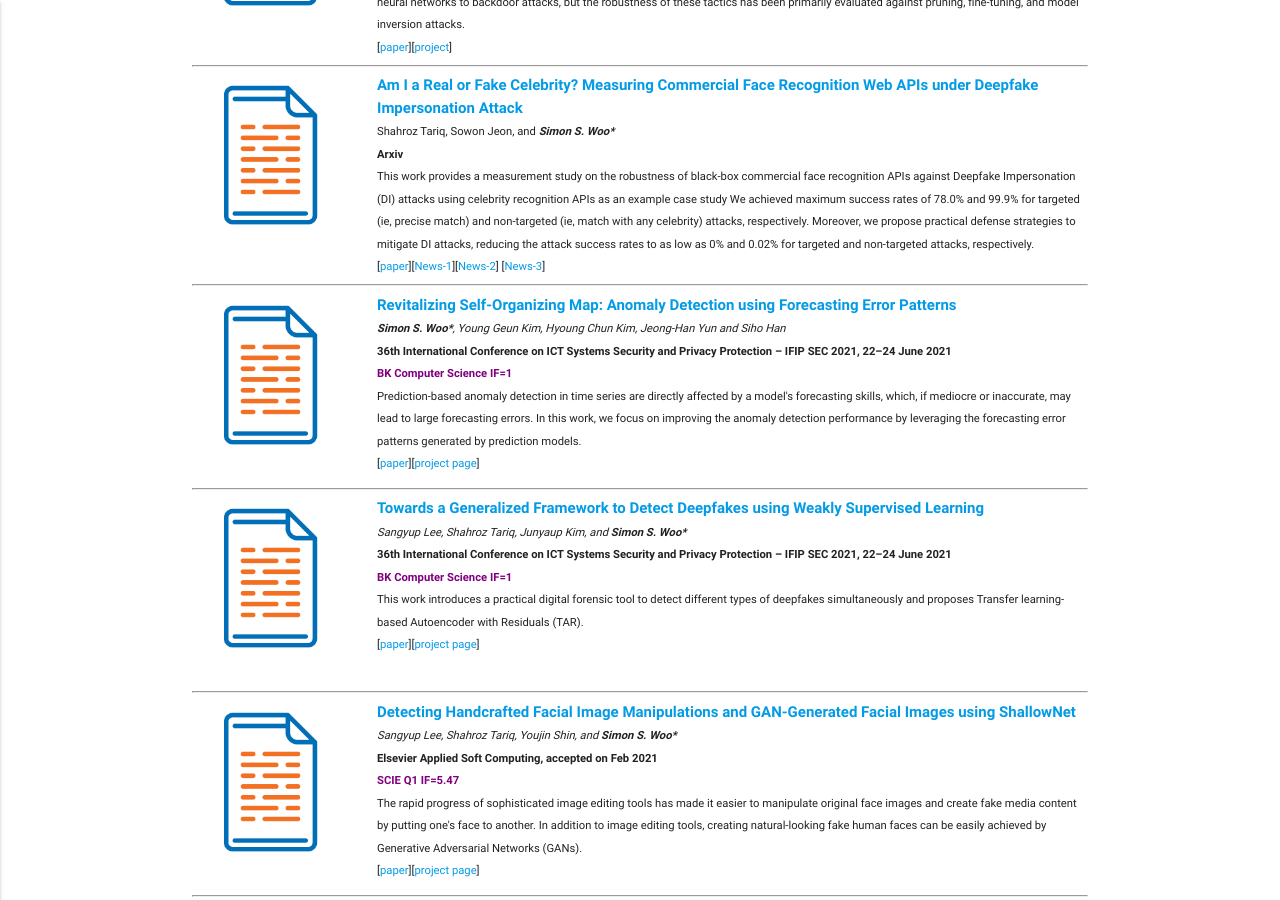
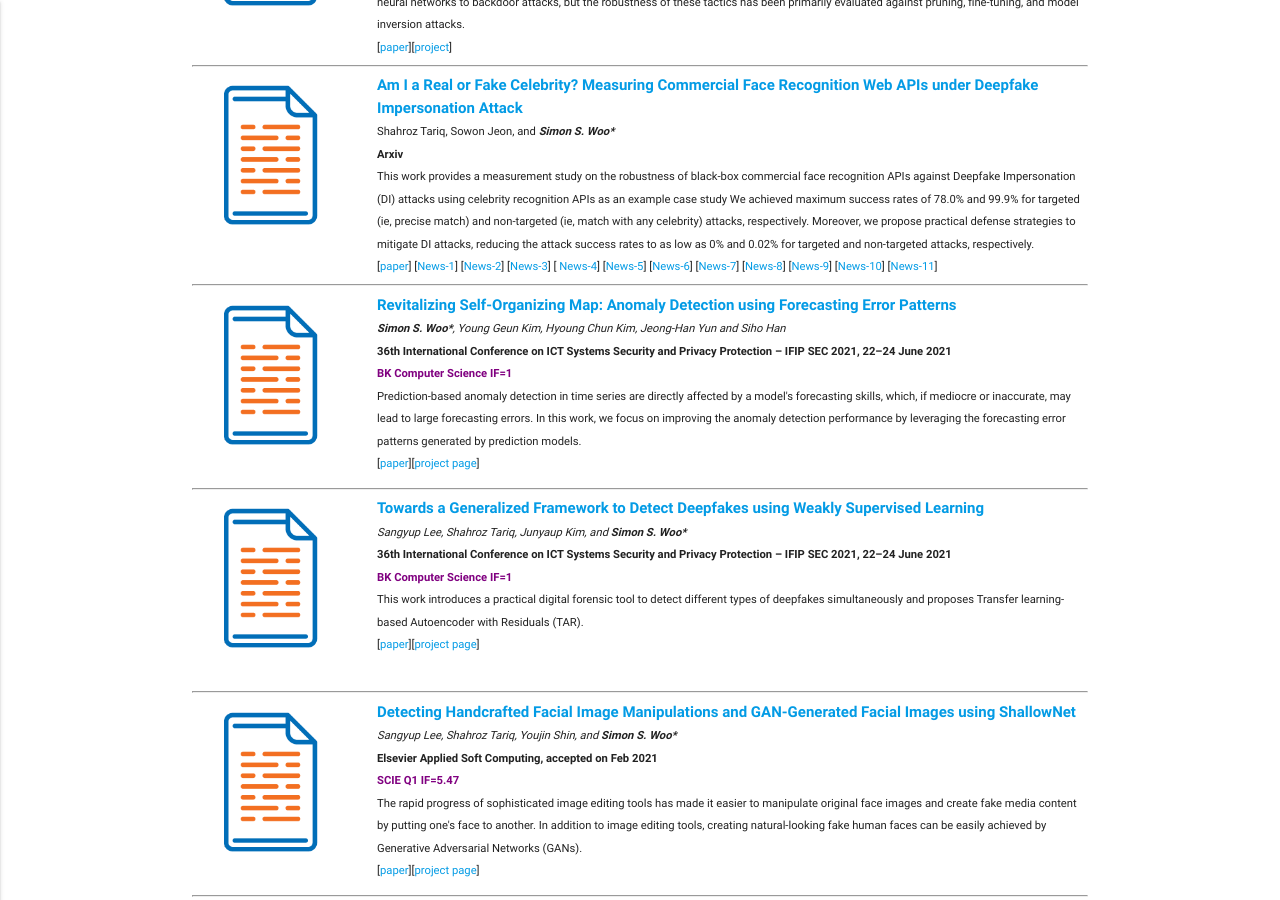
Before and after one commit to Yurim990507/DASH-Lab.github.io, a Jekyll site: the page built from example2.md, in a window 1280 px wide and 900 px high, scrolled down 365 px. Built offline with Jekyll 4.4.1, drawn with Linux system fonts in a browser that asks for light colours.

Commit message:
Update example2.md

```diff
--- a/example2.md
+++ b/example2.md
@@ -57,7 +57,20 @@ permalink: /Publications/
                 <tr> <p style="margin-top: 0px;margin-bottom: 0px;"> <small> Shahroz Tariq, Sowon Jeon, and <i><b>Simon S. Woo*</b> </i> </small> </p> </tr>
                 <tr> <p style="margin-top: 0px;margin-bottom: 0px;"> <small> <b>Arxiv</b> </small> </p> </tr>
                 <tr> <p style="margin-top: 0px;margin-bottom: 0px;"> <small>This work provides a measurement study on the robustness of black-box commercial face recognition APIs against Deepfake Impersonation (DI) attacks using celebrity recognition APIs as an example case study We achieved maximum success rates of 78.0% and 99.9% for targeted (ie, precise match) and non-targeted (ie, match with any celebrity) attacks, respectively. Moreover, we propose practical defense strategies to mitigate DI attacks, reducing the attack success rates to as low as 0% and 0.02% for targeted and non-targeted attacks, respectively.</small>  </p> </tr>
-                <tr> <p style="margin-top: 0px;margin-bottom: 0px;"> <small> [<a href="https://arxiv.org/abs/2103.00847">paper</a>][<a href="https://www.biometricupdate.com/202103/researchers-show-deepfakes-can-beat-face-biometric-web-services-propose-defense-strategy">News-1</a>][<a href="https://www.digitalinformationworld.com/2021/03/social-media-users-warned-of-deepfake.html">News-2</a>] [<a href="https://medium.com/paradigm-fund/bt-biometric-digital-id-providers-partner-with-microsoft-on-decentralized-id-passwordless-pilot-c7c2aab797d1">News-3</a>]</small>  </p> </tr>
+                <tr> <p style="margin-top: 0px;margin-bottom: 0px;"> <small> [<a href="https://arxiv.org/abs/2103.00847">paper</a>]
+		[<a href="https://www.biometricupdate.com/202103/researchers-show-deepfakes-can-beat-face-biometric-web-services-propose-defense-strategy">News-1</a>]
+		[<a href="https://www.digitalinformationworld.com/2021/03/social-media-users-warned-of-deepfake.html">News-2</a>]
+		[<a href="https://medium.com/paradigm-fund/bt-biometric-digital-id-providers-partner-with-microsoft-on-decentralized-id-passwordless-pilot-c7c2aab797d1">News-3</a>]
+		[<a href="https://venturebeat.com/2021/03/05/study-warns-deepfakes-can-fool-facial-recognition/
+"> News-4</a>]
+		[<a href="https://epocanegocios.globo.com/Tecnologia/noticia/2021/03/deepfakes-podem-enganar-ate-mesmo-inteligencia-artificial.html">News-5</a>]
+		[<a href="https://www.etcentric.org/study-suggests-deepfakes-fool-top-facial-recognition-tech/">News-6</a>]
+		[<a href="https://www.archyworldys.com/deepfakes-can-trick-facial-recognition/">News-7</a>]
+		[<a href="https://www.thespuzz.com/study-warns-deepfakes-can-fool-facial-recognition/">News-8</a>]
+		[<a href="https://publicnews.in/tech/study-warns-deepfakes-can-fool-facial-recognition/">News-9</a>]
+		[<a href="https://famousnews.org/study-warns-deepfakes-can-recognize-the-face/">News-10</a>]
+		[<a href="https://www.trendyvoice.in/study-warns-deepfakes-can-fool-facial-recognition/?amp">News-11</a>]
+		</small>  </p> </tr>
 
             </tbody>
             </table>
```
